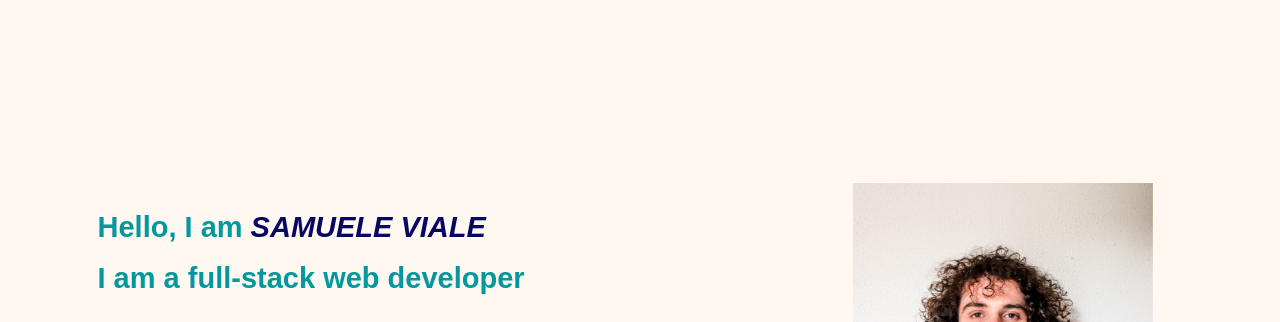
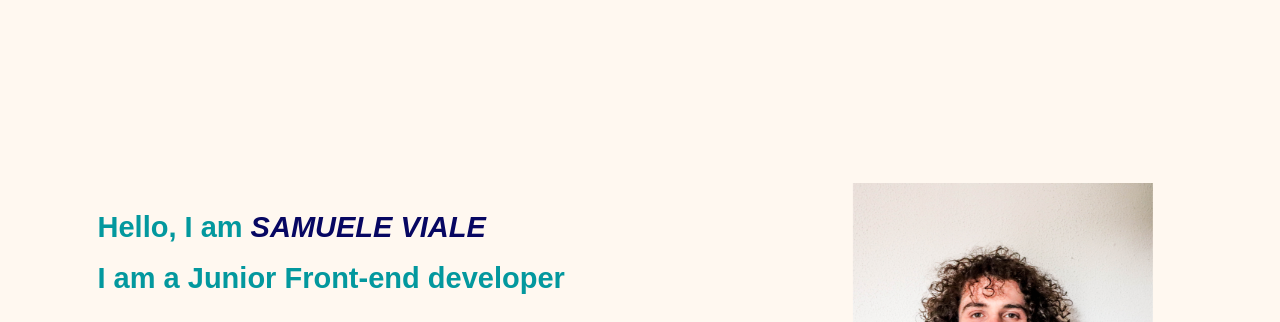
Before and after one commit to Saleiux/Portfolio, a plain HTML site: page index.html in a window 1280 px wide. Shown: the part 81-403 px from the top of the page. Drawn offline with Linux system fonts and the light colour scheme.

Commit message:
Update index.html

```diff
--- a/index.html
+++ b/index.html
@@ -51,7 +51,7 @@
                 <div class="text1">
                     <h1 class="hello">Hello, I am<em class="my-name"> SAMUELE VIALE</em> </h1>
                     <br>
-                    <h1 class="hello">I am a full-stack web developer </h1>
+                    <h1 class="hello">I am a Junior Front-end developer </h1>
             </div>
             <div class="button1">
                 <button class="my-work-button" type="button"> <a class="guarda-lavori" href="portfolio.html">Look at my projects</a></button>
```
